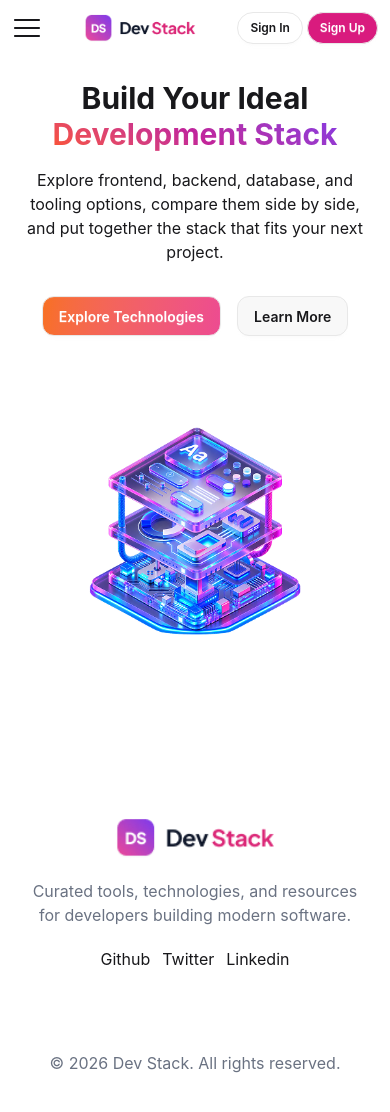
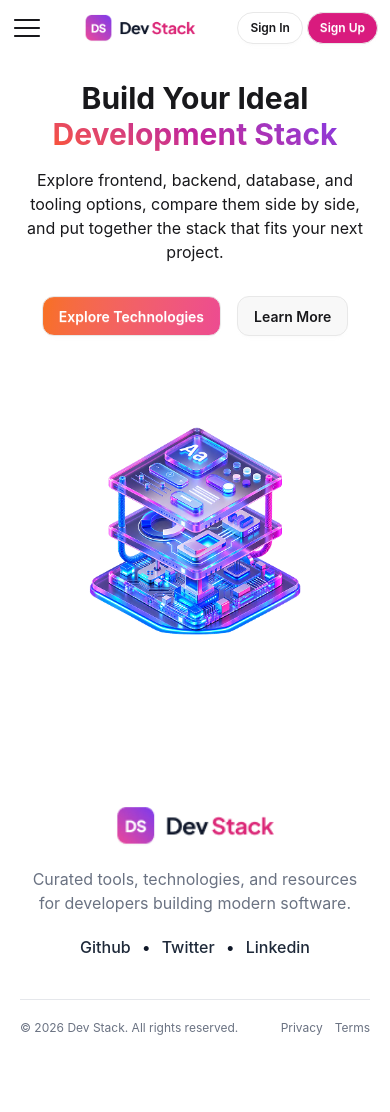
Before and after one commit to MaherabHossain-abhi/devstack-builder-b14, a React (Vite) app: page / in a window 390 px wide. Shown: the top 1112 px of the page. Built offline with nearby package versions, Linux system fonts and the light colour scheme.

Commit message:
Footer updated as design & resposive fo mobile

```diff
--- a/src/components/Footer.tsx
+++ b/src/components/Footer.tsx
@@ -1,21 +1,29 @@
 import footerImg from "../assets/logo-text.png"
 
 const Footer = () => {
-
     const data = new Date();
     const year = data.getFullYear();
+
     return (
-        <footer className="flex flex-col sm:flex-row sm:justify-between items-start my-20 gap-5 container mx-auto max-w-300 ">
-            <div className="px-5 py-3 sm:px-0 text-center sm:text-left">
+        <footer className="container mx-auto max-w-300 my-20 px-5 sm:px-0">
+            <div className="flex flex-col sm:flex-row sm:justify-between items-start gap-5 mb-10">
+                <div className="text-center sm:text-left">
                     <img className="mb-5 w-40 sm:w-42 mx-auto sm:mx-0" src={footerImg} alt="" />
-                <p className="mb-5 text-gray-500 w-full sm:w-120">Curated tools, technologies, and resources for developers building
-                    modern software.</p>
-                <div className='flex gap-3 mb-20 justify-center sm:justify-start'>
-                    <a href="">Github</a>
-                    <a href="">Twitter</a>
-                    <a href="">Linkedin</a>
+                    <p className="mb-5 text-gray-500 w-full sm:w-120">
+                        Curated tools, technologies, and resources for developers building modern software.
+                    </p>
+                    <div className='flex sm:hidden items-center gap-3 justify-center text-gray-800 font-medium'>
+                        <a href="" className="hover:underline">Github</a>
+                        <span className="text-gray-900 font-extrabold">•</span>
+                        <a href="" className="hover:underline">Twitter</a>
+                        <span className="text-gray-900 font-extrabold">•</span>
+                        <a href="" className="hover:underline">Linkedin</a>
                     </div>
-                <p className="text-gray-500">&copy; {year} Dev Stack. All rights reserved.</p>
+                    <div className='hidden sm:flex items-center gap-4 justify-start text-gray-800 font-medium'>
+                        <a href="" className="hover:underline">Github</a>
+                        <a href="" className="hover:underline">Twitter</a>
+                        <a href="" className="hover:underline">Linkedin</a>
+                    </div>
                 </div>
                 <div className="hidden sm:block">
                     <h2 className="text-lg font-medium">Product</h2>
@@ -34,6 +42,15 @@ const Footer = () => {
                     <p className="text-gray-500">Privacy Policy</p>
                     <p className="text-gray-500">Terms of Service</p>
                 </div>
+            </div>
+
+            <div className="flex flex-row justify-between items-center gap-2 pt-5 border-t border-gray-200 text-xs sm:text-sm">
+                <p className="text-gray-500">&copy; {year} Dev Stack. All rights reserved.</p>
+                <div className="flex gap-3 text-gray-500 shrink-0">
+                    <a href="" className="hover:underline">Privacy</a>
+                    <a href="" className="hover:underline">Terms</a>
+                </div>
+            </div>
         </footer>
     );
 };
```
Lines whose indentation alone changed are shown as unchanged.
